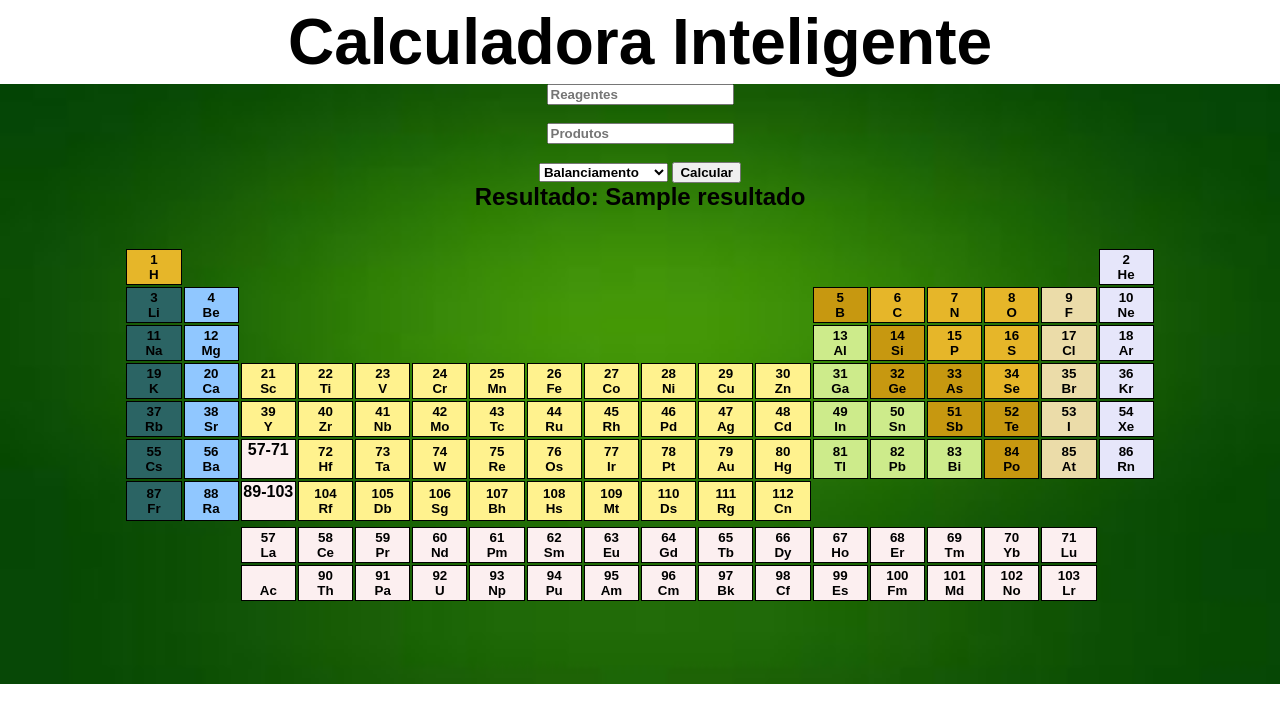
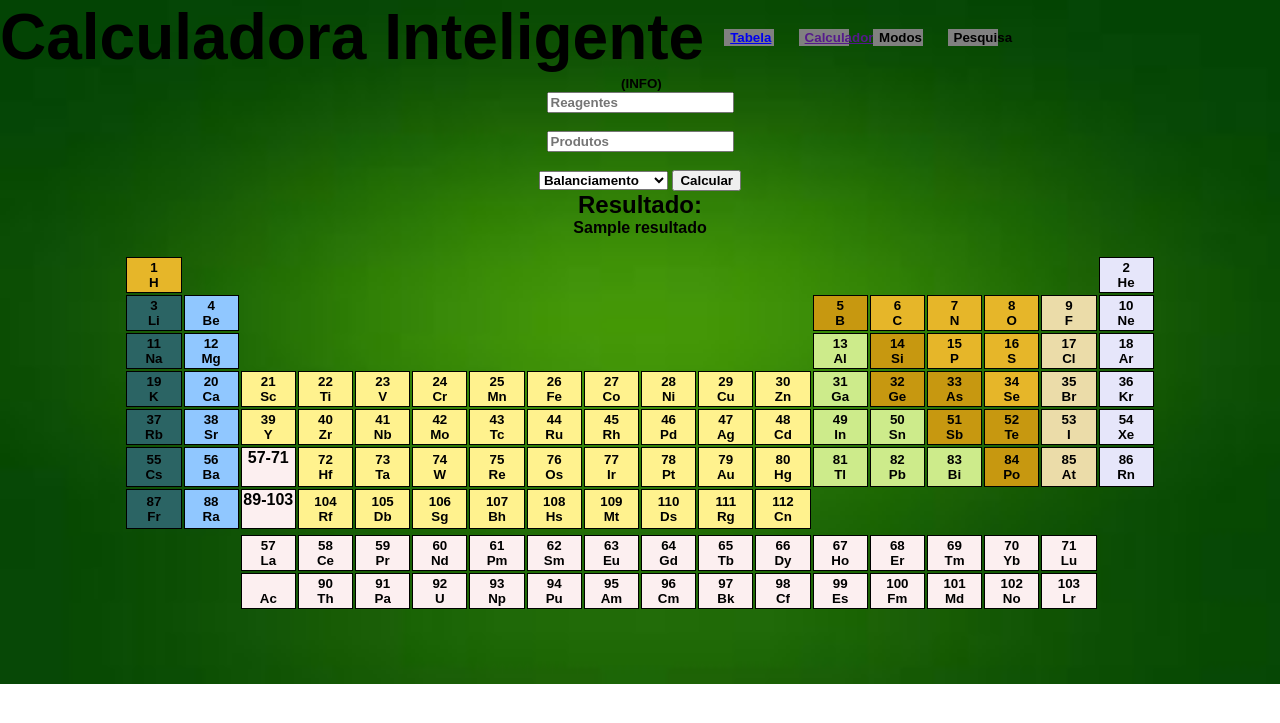
Before and after one commit to Arthur-Rafael-Antunes/Tabela_Pink_White, a Python web app: template templates/calculadora.html in a window 1280 px wide. Shown: the top 723 px of the page. Run offline with Jinja, Linux system fonts and the light colour scheme; the template is opened without the code that fills it: most values are stand-ins (such as "Sample title", 1, 10 or a date in 2020).

Commit message:
Update calculadora.html
adicionado popup de explicação e mensagem de erro em "resultado:"

```diff
--- a/templates/calculadora.html
+++ b/templates/calculadora.html
@@ -114,11 +114,84 @@
             background-color:transparent;
             width:50px;
         }
+        .buttons {
+            margin-left: 20px;
+        }
+        .button1{
+            margin-right: 20px;
+            border: 10px;
+            background-color: gray;
+        }
+        .header{
+            display: flex;
+            align-items: center;
+        }
+        .title{
+            font-size: 5vw;
+        }
+        .font
+        {
+            font-size: 1px;
+        }
+        .popup {
+            display: none;
+            position: fixed;
+            top: 0;
+            left: 0;
+            width: 100%;
+            height: 100%;
+            background-color: rgba(0, 0, 0, 0.7);
+        }
+
+        .popup-content {
+            background-color: #fefefe;
+            margin: 15% auto;
+            padding: 20px;
+            border: 1px solid #888;
+            width: 70%;
+            max-width: 400px;
+            box-shadow: 0 4px 8px 0 rgba(0, 0, 0, 0.2);
+            position: relative;
+        }
+
+        .close {
+            color: #aaa;
+            float: right;
+            font-size: 28px;
+            font-weight: bold;
+            cursor: pointer;
+        }
     </style>
 </head>
 <body class="purple-mode">
     <center>
-    <h1 class="headingOne">Calculadora Inteligente </h1>
+        <div class="header">
+            <h1 class="title">Calculadora Inteligente</h1>
+            <div class="buttons">
+                <button class="button1">
+                    <a href ="/">
+                        Tabela
+                    </a>
+                </button>
+                <button class="button1">
+                    <a href="">
+                        Calculadora
+                    </a>
+                </button>
+                <button class="button1">Modos</button>
+                <button class="button1">Pesquisa</button>
+            </div>
+        </div>
+        <button id="infoButton">(INFO)</button>
+
+        <div id="infoPopup" class="popup">
+            <div class="popup-content">
+                <span class="close" id="closeButton">&times;</span>
+                <h2>Calculadora Inteligente</h2>
+                <p>Esta calculadora pode ser usada para realizar o balanceamento de equações químicas. Basta inserir as fórmulas dos reagentes e produtos e escolher a operação de 'Balanciamento'.</p>
+                <!-- Adicione mais informações aqui -->
+            </div>
+        </div>
         <form method="POST">
             <div id="modoLigacaoQuimica" style="display: none;">
                 <input type="text" name="ligacaoQuimica" class="barra" placeholder="Ligação Química">
@@ -131,14 +204,20 @@
                 <br> <br>
             </div>
             <select name="operacao" id="modoCalculo">
-                <option value="balanciamento">Balanciamento</option>
+                <option value="balanciamento"> Balanciamento</option>
                 <option value="ligacao">Ligação Química</option>
                 <option value="multiplicacao">Multiplicação</option>
                 <option value="divisao">Divisão</option>
             </select>
             <input type="submit" value="Calcular">
         </form>
-    <h2>Resultado: {{ resultado }}</h2>
+    <h2>Resultado:</h2>
+    {% if mensagem_erro %}
+    <div style="color: red;">Erro: {{ mensagem_erro }}</div>
+    {% elif resultado %}
+        {{ resultado }}
+    {% endif %}
+
     <br><br>
     <table>
         <tr>
@@ -544,6 +623,24 @@
                 campoAtivo = this;
             });
         }
+
+        var infoButton = document.getElementById('infoButton');
+        var infoPopup = document.getElementById('infoPopup');
+        var closeButton = document.getElementById('closeButton');
+
+        infoButton.addEventListener('click', function() {
+            infoPopup.style.display = 'block';
+        });
+
+        closeButton.addEventListener('click', function() {
+            infoPopup.style.display = 'none';
+        });
+
+        window.addEventListener('click', function(event) {
+            if (event.target == infoPopup) {
+                infoPopup.style.display = 'none';
+            }
+        });
     </script>
 
 </body>
```
